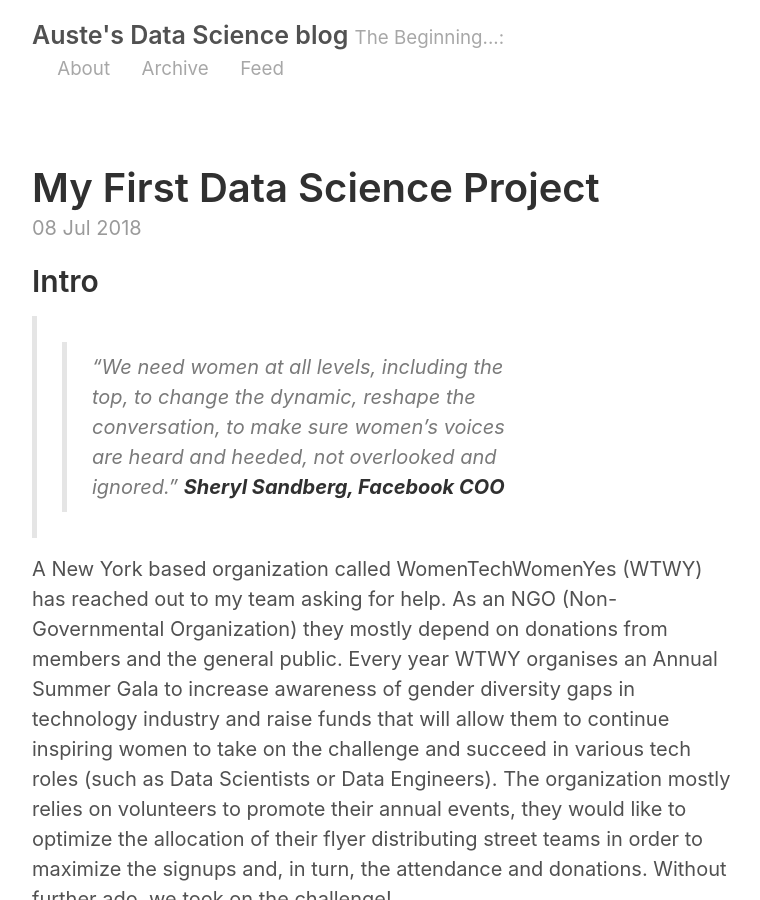
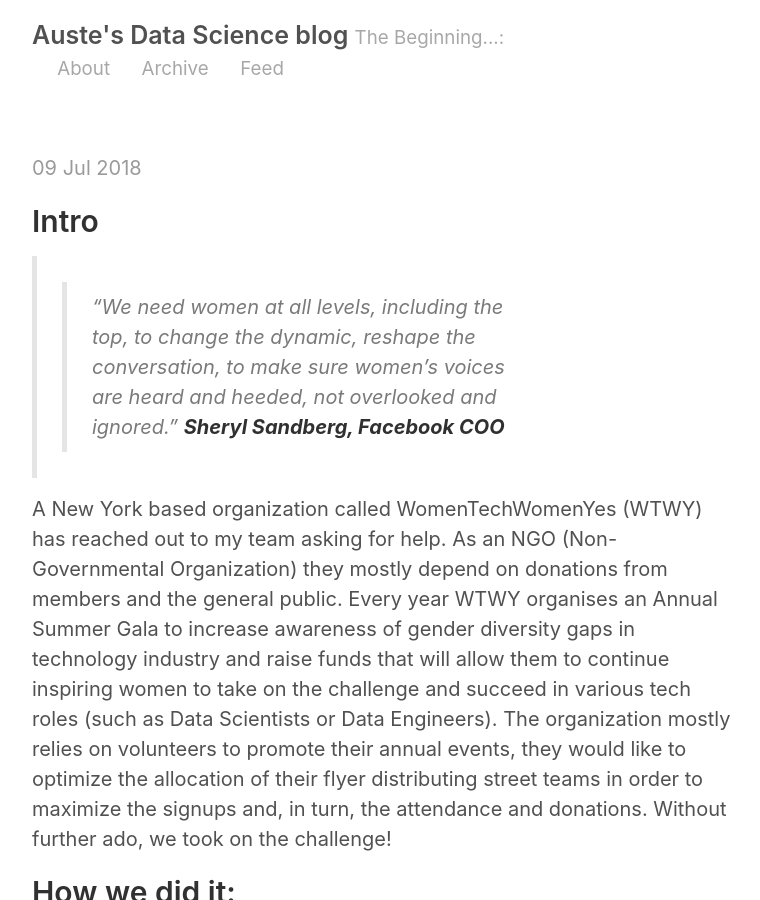
Before and after one commit to Auste1989/Auste1989.github.io, a Jekyll site: the page built from _posts/2018-07-08-project-benson.md, in a window 1280 px wide and 900 px high. Shown: the whole window, without its empty margins (258-1018 px from the left). Built offline with Jekyll 4.4.1, drawn with Linux system fonts in a browser that asks for light colours; our own code applies the rules of GitHub Pages for plain Markdown files; some of the changed lines change nothing that is shown.

Commit message:
An attempt

```diff
--- a/_posts/2018-07-08-project-benson.md
+++ b/_posts/2018-07-08-project-benson.md
@@ -1,6 +1,6 @@
 ---
 layout: post
-title: My First Data Science Project
+title My First Data Science Project
 ---
 
 ## Intro
```
